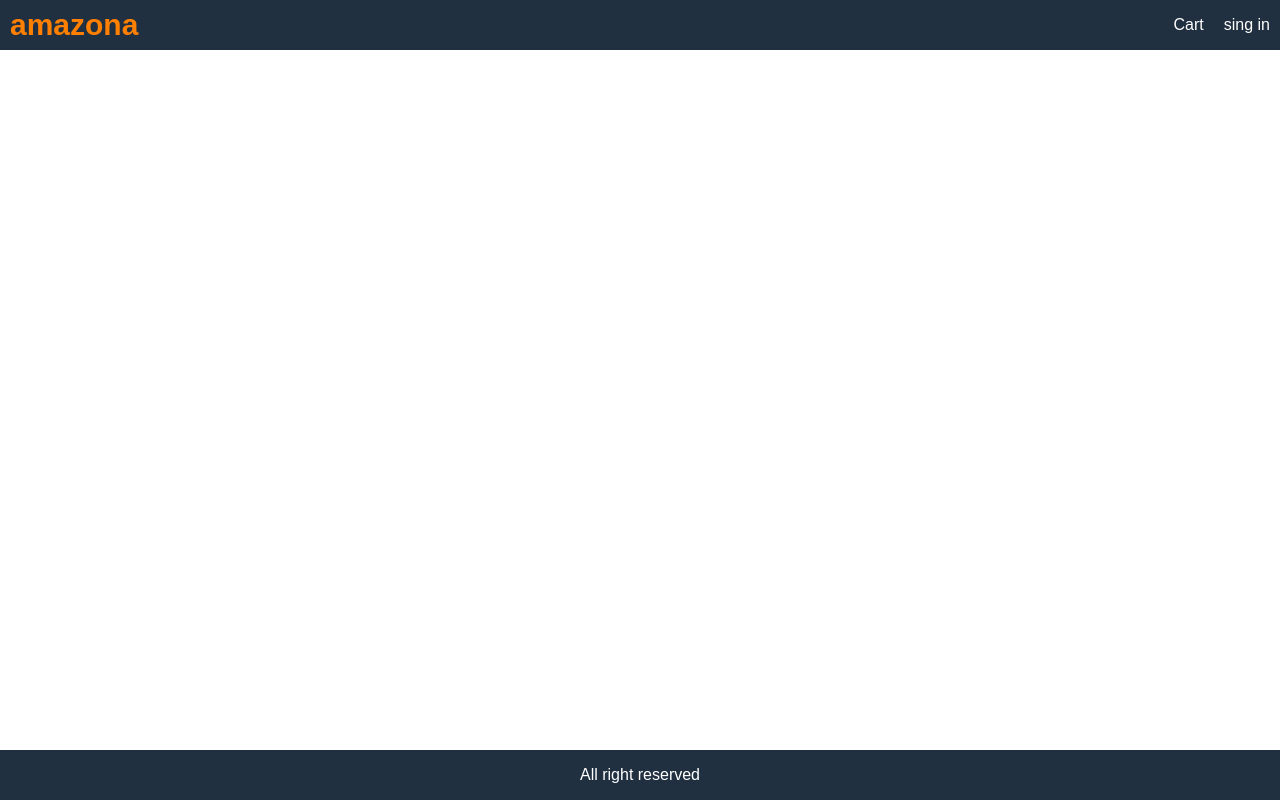
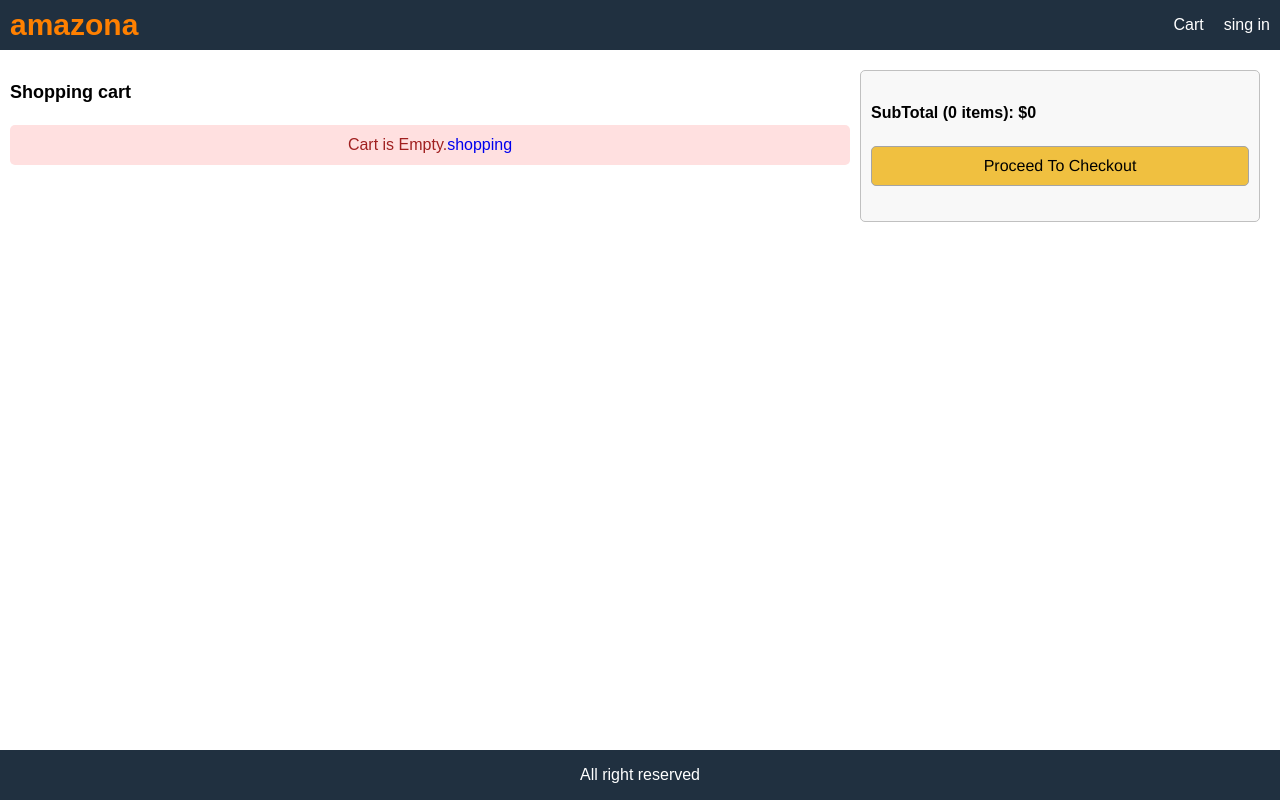
Before and after one commit to aungkaungkhant-nssh/amazona-app, a React (Create React App) app: page /cart in a window 1280 px wide. Built offline with nearby package versions, Linux system fonts and the light colour scheme.

Commit message:
build cart screen

```diff
--- a/src/App.js
+++ b/src/App.js
@@ -30,6 +30,7 @@ function App() {
         <main>
             <Routes>
                 <Route path="/cart/:id" element={<CartScreen />}/>
+                <Route path="/cart/" element={<CartScreen />}/>
                 <Route path="/" element={<HomeScreen />} exact/>
                 <Route path="/product/:id" element={<ProductScreen />} />
             </Routes>
--- a/src/index.css
+++ b/src/index.css
@@ -24,6 +24,9 @@ body{
   font-size: 1.4rem;
   margin-left: 0.2rem;
 }
+.min-30{
+  min-width: 30rem;
+}
 a {
   text-decoration: none;
 }
@@ -46,6 +49,9 @@ ul{
 li{
   margin-top: 1rem;
 }
+input,
+select,
+textarea,
 button {
   padding: 1rem;
   border-radius: 0.5rem;
@@ -54,7 +60,6 @@ button {
   font-family: Helvetica, Arial, sans-serif;
   -webkit-font-smoothing: antialiased;
   -moz-osx-font-smoothing: grayscale;
-  background-color: #f8f8f8;
   cursor: pointer;
 }
 button:hover {
@@ -72,7 +77,7 @@ button.block {
 }
 .col-2 {
   flex: 2 1 50rem;
-  text-align: center;
+  /* text-align: center; */
 }
 /* Alert */
 .success {
@@ -183,3 +188,7 @@ img.large{
 
   width: 100%;
 }
+img.small{
+  max-width: 5rem;
+  width: 100%;
+}
--- a/src/redux/cart/cartReducer.js
+++ b/src/redux/cart/cartReducer.js
@@ -19,7 +19,7 @@ export const cartReducer = (state = cartInitialState,action)=>{
                 existItem.qty+=item.qty;
                 return{
                     ...state,
-                    cartItems:state.cartItems.map((c)=> c.product === existItem.product ?existItem:c)
+                    cartItems:state.cartItems.map((c)=> c.product === existItem.product ? item:c)
                 }
             }else{
                 return {...state,cartItems:[...state.cartItems,item]}
--- a/src/screen/CartScreen.jsx
+++ b/src/screen/CartScreen.jsx
@@ -1,19 +1,89 @@
 import React, { useEffect } from 'react';
+import { useSelector } from 'react-redux';
 import { useDispatch } from 'react-redux';
-import { useParams,useSearchParams } from 'react-router-dom'
+import { Link, useParams,useSearchParams,useNavigate } from 'react-router-dom'
+import Messagebox from '../components/MessageBox';
 import { addToCart } from '../redux/cart/cartAction';
 const CartScreen = () => {
     let params= useParams();
     const [searchParams] = useSearchParams();
+    const cart = useSelector(state => state.cart);
+    const {cartItems} =cart;
     const qty =+searchParams.get("qty")
     const dispatch = useDispatch();
+    const navigate = useNavigate();
     useEffect(()=>{
-        dispatch(addToCart(params.id,qty))
-    },[params.id,qty])
+        if(params.id){
+            dispatch(addToCart(params.id,qty))
+        }
+
+    },[params.id,qty]);
+    const checkoutHandler=()=>{
+        navigate(`/signIn?redirect=shipping`)
+    }
     return (
-        <div>
-            <h1>Cart Screen </h1>
-            <p>Add to Cart : PRODUCT ID:{params.id} QTY:{qty}</p>
+        <div className="row top">
+            <div className="col-2">
+                <h1>Shopping cart</h1>
+                {
+                    cartItems.length===0
+                    ?(<Messagebox variant="danger">
+                        Cart is Empty.<Link to="/">shopping</Link>
+                    </Messagebox>
+                    )
+                    :(
+                        <ul>
+                            {
+                                cartItems.map((i)=>(
+                                    <li key={i.product}>
+                                        <div className="row">
+                                            <div>
+                                                <img src={i.image} alt={i.name} className="small" />
+                                            </div>
+                                            <div className="min-30">
+                                                <Link to={`/product/${i.product}`}>{i.name}</Link>
+                                            </div>
+                                            <div>
+                                                <select value={i.qty} onChange={
+                                                    (e)=>dispatch(addToCart(i.product,+e.target.value))
+                                                }>
+                                                    {
+                                                        [...Array(i.numberInstock).keys()].map((x)=>(
+                                                            <option value={x+1} key={x}>
+                                                                {x+1}
+                                                            </option>
+                                                        ))
+                                                    }
+                                                </select>
+                                            </div>
+                                            <div>$ {i.price}</div>
+                                            <div>
+                                                <button type="button">
+                                                    Delete
+                                                </button>
+                                            </div>
+                                        </div>
+                                    </li>
+                                ))
+                            }
+                        </ul>
+                    )
+                }
+            </div>
+            <div className="col-1">
+                <div className="card card-body">
+                    <ul>
+                        <li>
+                            <h2>
+                                SubTotal ({cartItems.reduce((a,c)=>(a+c.qty),0)}{' '}items): ${cartItems.reduce((a,c)=>(a+(c.price*c.qty)),0)}
+                            </h2>
+                        </li>
+                        <li>
+                            <button className="primary block" onClick={checkoutHandler}>Proceed To Checkout</button>
+                        </li>
+                    </ul>
+                </div>
+            </div>
         </div>
     );
 }
```
